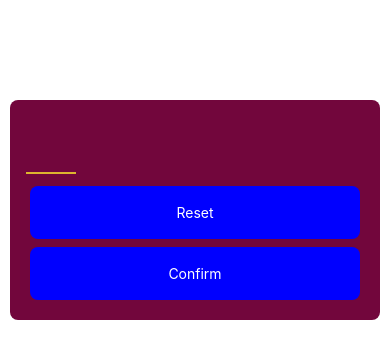
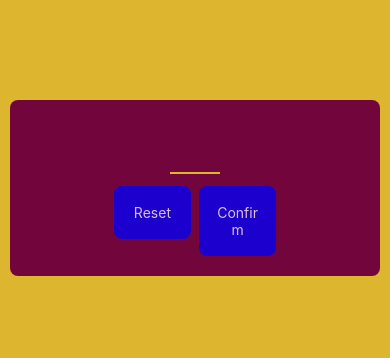
Before and after one commit to YitayalT/guss-number-react-native-app, a React Native app: screen / in a window 390 px wide. Shown: the top 358 px of the page. Built offline with nearby package versions, Linux system fonts and the light colour scheme.

Commit message:
working on coloring components

```diff
--- a/App.js
+++ b/App.js
@@ -2,7 +2,16 @@ import { StyleSheet, View } from "react-native";
 import StartGameScreen from "./screens/StartGameScreen";
 
 export default function App() {
-  return <StartGameScreen />;
+  return (
+    <View style = {styles.rootScreen}>
+      <StartGameScreen />
+    </View>
+  );
 }
 
-const styles = StyleSheet.create({});
+const styles = StyleSheet.create({
+  rootScreen: {
+    flex: 1,
+    backgroundColor: "#ddb52f",
+  },
+});
--- a/components/PrimaryButton.js
+++ b/components/PrimaryButton.js
@@ -6,7 +6,15 @@ const PrimaryButton = ({ children }) => {
   };
   return (
     <View style={styles.buttonOuterContainer}>
-      <Pressable style = {styles.buttonInnerContainer} onPress={pressHandler} android_ripple={{ color: "gray" }}>
+      <Pressable
+        style={(pressed) =>
+          pressed
+            ? [styles.pressed, styles.buttonInnerContainer]
+            : styles.buttonInnerContainer
+        }
+        onPress={pressHandler}
+        android_ripple={{ color: "gray" }}
+      >
         <Text style={styles.butonText}>{children}</Text>
       </Pressable>
     </View>
@@ -14,21 +22,25 @@ const PrimaryButton = ({ children }) => {
 };
 
 const styles = StyleSheet.create({
-  buttonOuterContainer:{
+  buttonOuterContainer: {
     borderRadius: 8,
     margin: 4,
-    overflow:'hidden'
+    overflow: "hidden",
   },
   buttonInnerContainer: {
     backgroundColor: "blue",
     paddingVertical: 8,
     paddingHorizontal: 16,
     elevation: 2,
+
   },
   butonText: {
     color: "white",
     textAlign: "center",
     paddingVertical: 10,
   },
+  pressed: {
+    opacity: 0.75,
+  },
 });
 export default PrimaryButton;
--- a/screens/StartGameScreen.jsx
+++ b/screens/StartGameScreen.jsx
@@ -9,20 +9,28 @@ const StartGameScreen = () => {
         maxLength={2}
         keyboardType="number-pad"
         autoCapitalize="none"
-      autoCorrect = {false}
+        autoCorrect={false}
       />
+      <View style = {styles.buttonsView}>
+        <View style = {styles.forEachButton}>
         <PrimaryButton>
           <Text>Reset</Text>
         </PrimaryButton>
+        </View>
+        <View style = {styles.forEachButton}>
         <PrimaryButton>
           <Text>Confirm</Text>
         </PrimaryButton>
+        </View>
+      </View>
     </View>
   );
 };
 
 const styles = StyleSheet.create({
   inputContainer: {
+    justifyContent: "center",
+    alignItems: "center",
     marginTop: 100,
     padding: 16,
     backgroundColor: "#72063c",
@@ -41,6 +49,12 @@ const styles = StyleSheet.create({
     fontWeight: "bold",
     textAlign: "center",
   },
+  buttonsView: {
+    flexDirection: 'row'
+  },
+  forEachButton: {
+    flex:1
+  }
 });
 
 export default StartGameScreen;
```
Lines whose indentation alone changed are shown as unchanged.
